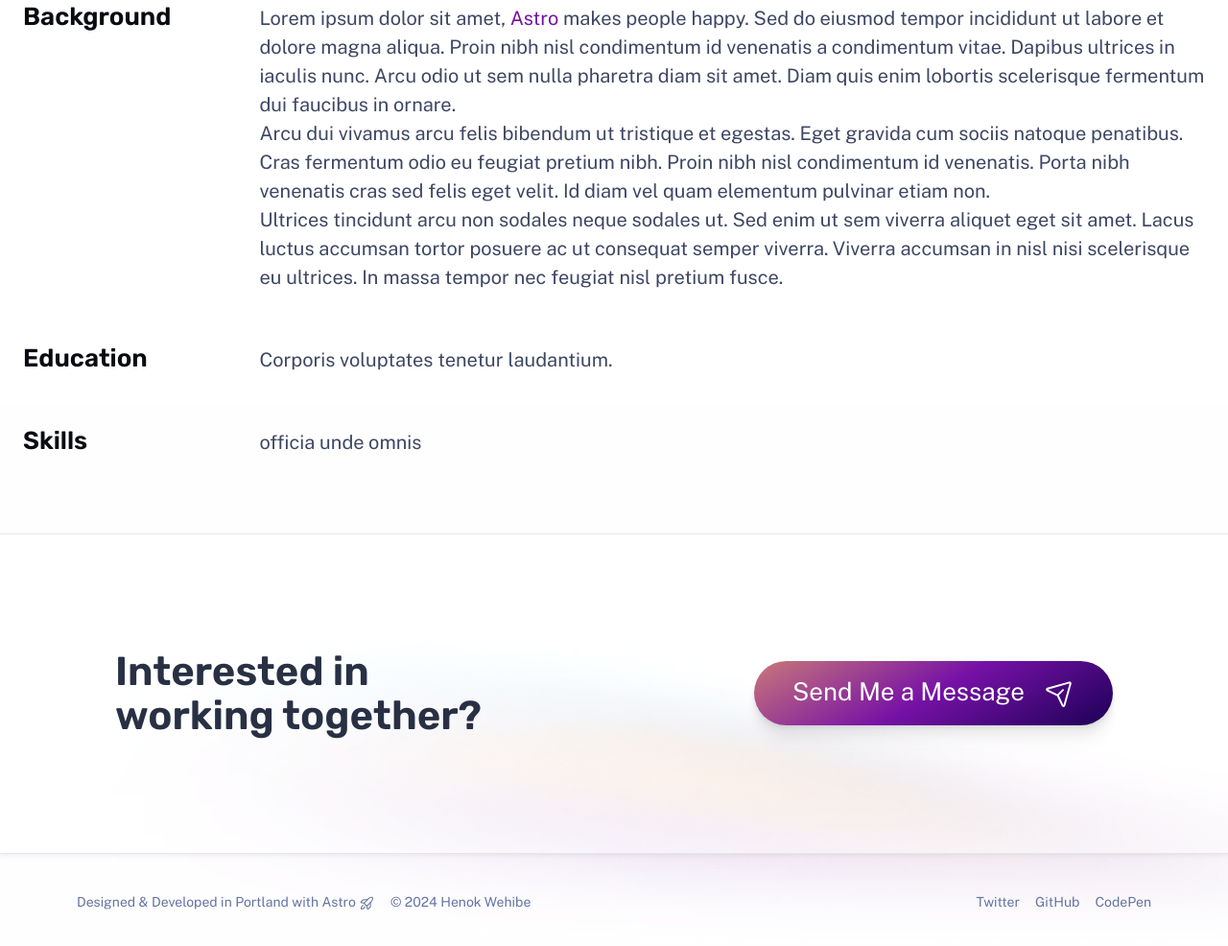
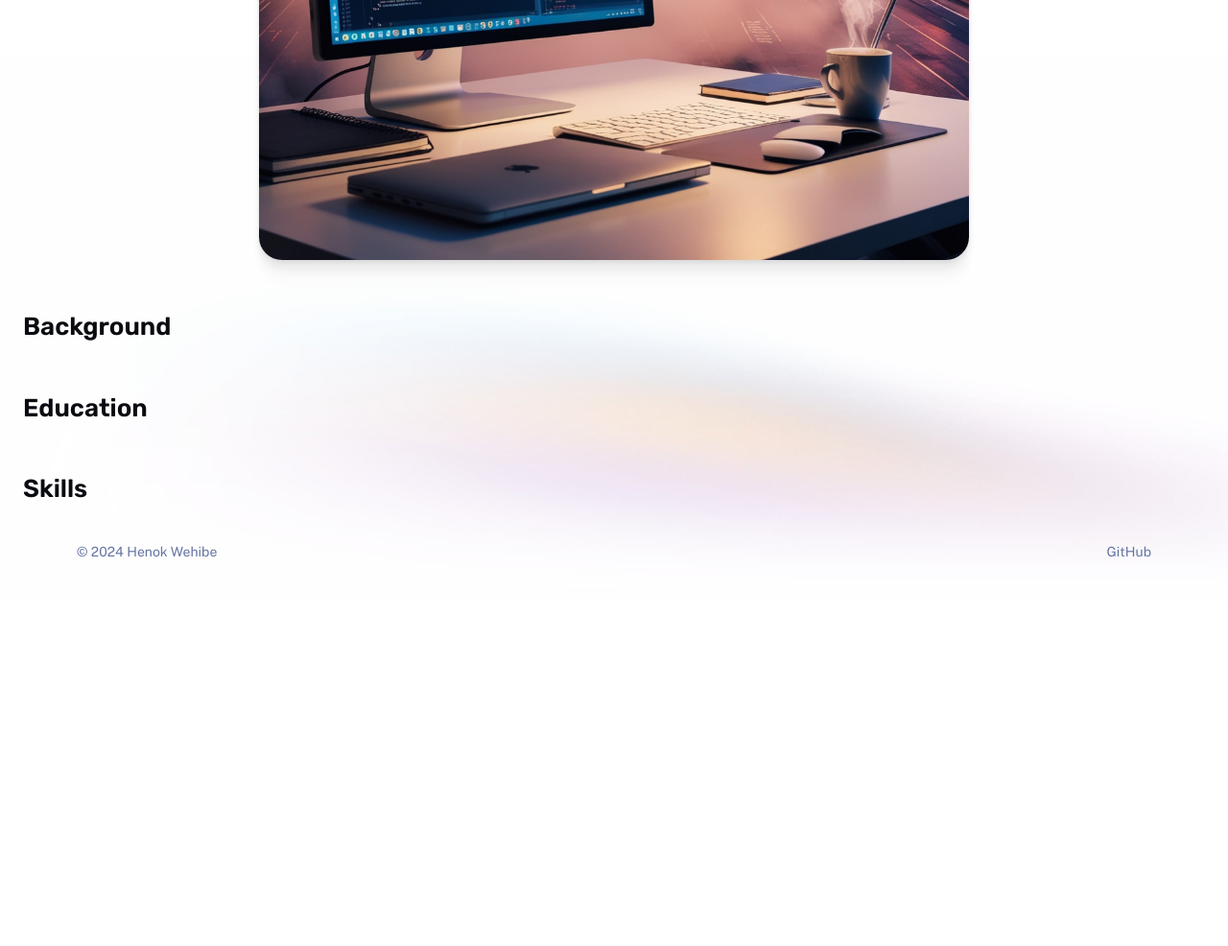
Before and after one commit to micrometre/resume, an Astro site: page /about in a window 1280 px wide. Shown: the part 858-1844 px from the top of the page at 96% size. After the commit the page ends 1484 px from the top, so only its background shows below. Built offline with nearby package versions, Linux system fonts and the light colour scheme; Astro itself is replaced by a stand-in of ours.

```diff
--- a/src/components/Footer.astro
+++ b/src/components/Footer.astro
@@ -5,16 +5,11 @@
 
 <footer>
 	<div class="group">
-		<p>
-			Designed & Developed in Portland with <a href="https://astro.build/">Astro</a>
-			<Icon icon="rocket-launch" size="1.2em" />
-		</p>
+
 		<p>&copy; {currentYear} Henok Wehibe</p>
 	</div>
 	<p class="socials">
-		<a href="https://twitter.com/me"> Twitter</a>
-		<a href="https://github.com/me"> GitHub</a>
-		<a href="https://codepen.io/me"> CodePen</a>
+		<a href="https://github.com/micrometre"> GitHub</a>
 	</p>
 </footer>
 <style>
--- a/src/components/Nav.astro
+++ b/src/components/Nav.astro
@@ -7,6 +7,7 @@
 const textLinks: { label: string; href: string }[] = [
 	{ label: 'Home', href: '/' },
 	{ label: 'Work', href: '/work/' },
+	{ label: 'Reading List', href: '/about/' },
 	{ label: 'About', href: '/about/' },
 ];
 
--- a/src/pages/about.astro
+++ b/src/pages/about.astro
@@ -15,7 +15,7 @@
 				<img
 					width="1553"
 					height="873"
-					src="/assets/at-work.jpg"
+					src="/assets/code_setup2.jpg"
 					alt="Henok Wehibe at work with a colleague"
 				/>
 			</Hero>
@@ -23,41 +23,21 @@
 			<section>
 				<h2 class="section-title">Background</h2>
 				<div class="content">
-					<p>
-						Lorem ipsum dolor sit amet, <a href="https://astro.build/">Astro</a> makes people happy.
-						Sed do eiusmod tempor incididunt ut labore et dolore magna aliqua. Proin nibh nisl condimentum
-						id venenatis a condimentum vitae. Dapibus ultrices in iaculis nunc. Arcu odio ut sem nulla
-						pharetra diam sit amet. Diam quis enim lobortis scelerisque fermentum dui faucibus in ornare.
-					</p>
-					<p>
-						Arcu dui vivamus arcu felis bibendum ut tristique et egestas. Eget gravida cum sociis
-						natoque penatibus. Cras fermentum odio eu feugiat pretium nibh. Proin nibh nisl
-						condimentum id venenatis. Porta nibh venenatis cras sed felis eget velit. Id diam vel
-						quam elementum pulvinar etiam non.
-					</p>
-					<p>
-						Ultrices tincidunt arcu non sodales neque sodales ut. Sed enim ut sem viverra aliquet
-						eget sit amet. Lacus luctus accumsan tortor posuere ac ut consequat semper viverra.
-						Viverra accumsan in nisl nisi scelerisque eu ultrices. In massa tempor nec feugiat nisl
-						pretium fusce.
-					</p>
+
 				</div>
 			</section>
 			<section>
 				<h2 class="section-title">Education</h2>
 				<div class="content">
-					<p>Corporis voluptates tenetur laudantium.</p>
 				</div>
 			</section>
 			<section>
 				<h2 class="section-title">Skills</h2>
 				<div class="content">
-					<p>officia unde omnis</p>
 				</div>
 			</section>
 		</main>
 
-		<ContactCTA />
 	</div>
 </BaseLayout>
 
```
Also changed, not shown: src/pages/index.astro (+0 -21 lines).
